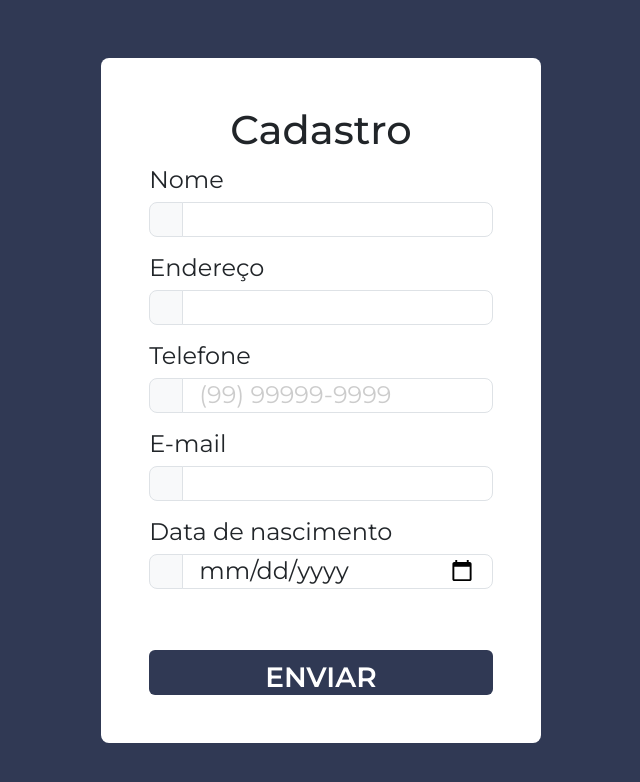
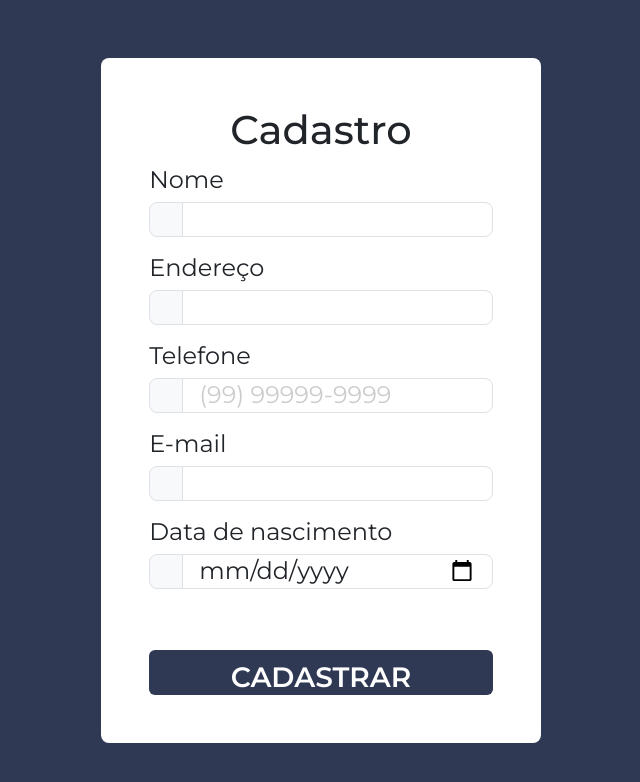
Before and after one commit to wesleysantossts/teste-insightit, a React (Create React App) app: page / in a window 1280 px wide. Shown: the top 782 px of the page, without its empty margins (319-959 px from the left). Built offline with nearby package versions, Linux system fonts and the light colour scheme; some icons are missing.

Commit message:
style: README, ajuste no texto

```diff
--- a/src/pages/login/index.js
+++ b/src/pages/signup/index.js
@@ -7,7 +7,7 @@ import InputComponent from '../../components/global/input';
 import './styles.css';
 import { toast } from 'react-toastify';
 
-const Login = () => {
+const Signup = () => {
   const regexNome = /^[ a-zA-Z!@#$%^&*()_+\-=\[\]{};':"\\|,.<>\/?]*$/
   const schema = yup.object().shape({
     nome: yup.string().required('Campo obrigatório').matches(regexNome, 'Números não são permitidos'),
@@ -42,7 +42,7 @@ const Login = () => {
           <InputComponent type='number' id='telefone' htmlFor='telefone' label='Telefone' placeholder='(99) 99999-9999' icon='phone' {...register('telefone')} errors={errors.telefone?.message} />
           <InputComponent type='email' id='email' htmlFor='email' label='E-mail' icon='envelope' {...register('email')} errors={errors.email?.message} />
           <InputComponent type='date' id='data' htmlFor='data' label='Data de nascimento' icon='calendar' {...register('data')} errors={errors.data?.message} />
-          <button type='submit' className='btn btn-primary w-100 mt-5 fs-3 fw-bold border-0'>ENVIAR</button>
+          <button type='submit' className='btn btn-primary w-100 mt-5 fs-3 fw-bold border-0'>CADASTRAR</button>
 
         </form>
       </div>
@@ -50,4 +50,4 @@ const Login = () => {
   )
 };
 
-export default Login;
+export default Signup;
--- a/src/routes.js
+++ b/src/routes.js
@@ -1,11 +1,11 @@
 import React from 'react';
 import { Routes, Route } from 'react-router-dom';
-import Login from './pages/login';
+import Signup from './pages/signup';
 
 const routes = [
   {
     path: '/',
-    element: <Login />,
+    element: <Signup />,
     exact: true
   }
 ];
```
Also changed, not shown: public/assets/img/pagina-inicial.jpeg (added), src/pages/signup/styles.css (renamed from src/pages/login/styles.css), 1 other file (tests, documents, lock files or other folders).
